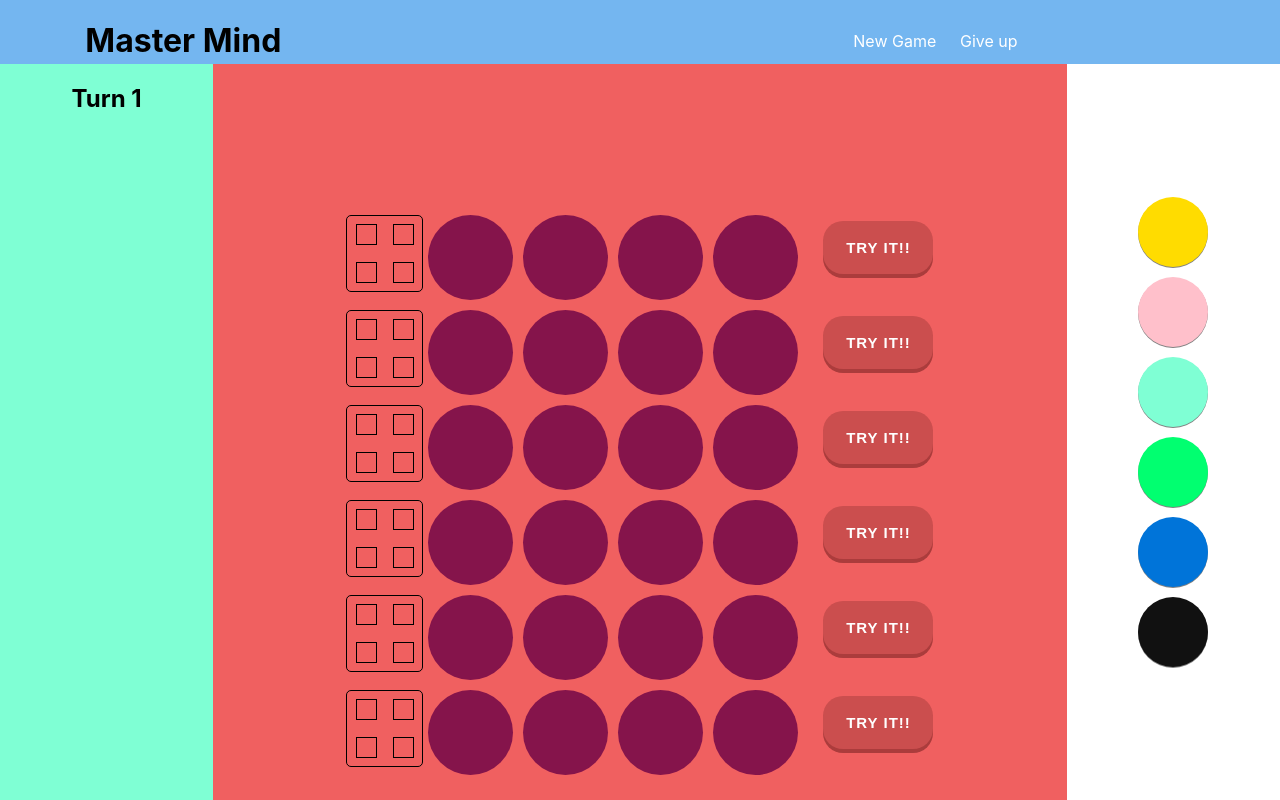
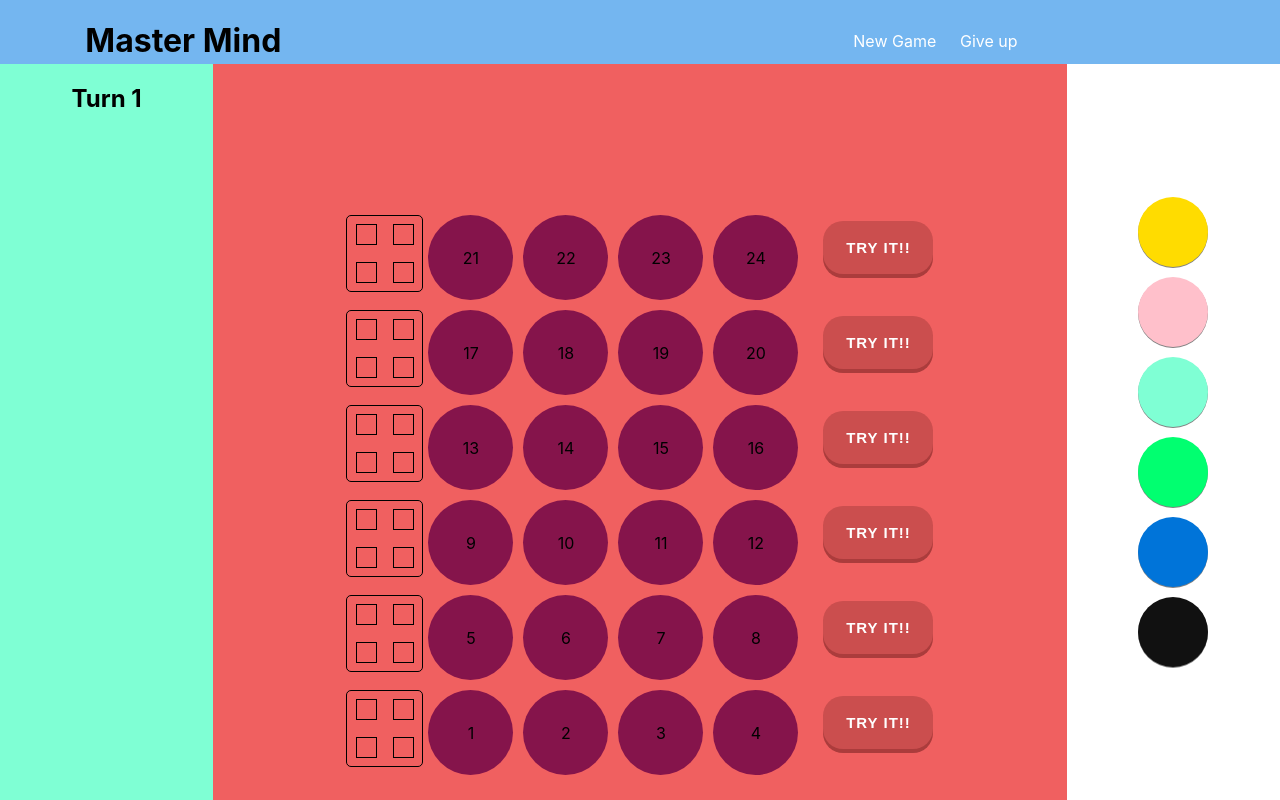
Before and after one commit to michaelkosak2606/masterMindGameWithReact, a React (Create React App) app: page / in a window 1280 px wide. Built offline with nearby package versions, Linux system fonts and the light colour scheme.

Commit message:
refactored state, App.js and GameRow.js, added nextStep Function

```diff
--- a/src/App.js
+++ b/src/App.js
@@ -7,15 +7,67 @@ import './App.css';
 
 class App extends Component {
   state = {
-    turn: 1,
-    colors:
-      [
-        { id: 1, color: null },
-        { id: 2, color: null },
-        { id: 3, color: null },
-        { id: 4, color: null }
-      ],
-    gamerows: [null, "inactive", "inactive", "inactive", "inactive", "inactive"],
+    turn: 0,
+
+    // gamerows: [null, "inactive", "inactive", "inactive", "inactive", "inactive"],
+
+    gamerows: [
+      {
+        status: null,
+        colors: [
+          { id: 1, color: null },
+          { id: 2, color: null },
+          { id: 3, color: null },
+          { id: 4, color: null }
+        ]
+      },
+      {
+        status: "inactive",
+        colors: [
+          { id: 5, color: null },
+          { id: 6, color: null },
+          { id: 7, color: null },
+          { id: 8, color: null }
+        ]
+      },
+      {
+        status: "inactive",
+        colors: [
+          { id: 9, color: null },
+          { id: 10, color: null },
+          { id: 11, color: null },
+          { id: 12, color: null }
+        ]
+      },
+      {
+        status: "inactive",
+        colors: [
+          { id: 13, color: null },
+          { id: 14, color: null },
+          { id: 15, color: null },
+          { id: 16, color: null }
+        ]
+      },
+      {
+        status: "inactive",
+        colors: [
+          { id: 17, color: null },
+          { id: 18, color: null },
+          { id: 19, color: null },
+          { id: 20, color: null }
+        ]
+      },
+      {
+        status: "inactive",
+        colors: [
+          { id: 21, color: null },
+          { id: 22, color: null },
+          { id: 23, color: null },
+          { id: 24, color: null }
+        ]
+      },
+
+    ],
     figuren: ["#FFDC00", "pink", "aquamarine", "#01FF70", "#0074D9", "#111111"]
   }
   onDragOverHandler = event => {
@@ -27,11 +79,32 @@ class App extends Component {
   }
   onDropHandler = (event, indexOfDropCircle) => {
     let colorDragged = event.dataTransfer.getData("colorDragged")
-    let colors = this.state.colors.map(color => { return { ...color } })
-    colors[indexOfDropCircle].color = colorDragged
+    let turn = this.state.turn
+    let colorArray = this.state.gamerows[turn].colors.map(color => { return { ...color } })
+    colorArray.find(object => object.id === indexOfDropCircle).color = colorDragged
+
+    //Setting State
+    let gamerows = this.state.gamerows.map(gamerow => { return { ...gamerow } })
+    gamerows[turn].colors = colorArray
+    this.setState({
+      gamerows: gamerows
+    })
+  }
+
+  nextRound = () => {
+    let turn = this.state.turn
+    let gamerows = this.state.gamerows.map(gamerow => { return { ...gamerow } })
+    gamerows[turn].status = "inactive"
+    let nextTurn = turn + 1
+    gamerows[nextTurn].status = null
+
 
     this.setState({
-      colors: colors
+      turn: this.state.turn + 1
+    }, () => {
+      this.setState({
+        gamerows: gamerows
+      })
     })
   }
 
@@ -42,8 +115,9 @@ class App extends Component {
           key={index}
           onDragOver={this.onDragOverHandler}
           onDrop={this.onDropHandler}
-          data={this.state}
-          clickable={row}
+          data={this.state.gamerows[index].colors}
+          clickable={row.status}
+          nextRound={this.nextRound}
         />
       )
     })
--- a/src/components/Button.js
+++ b/src/components/Button.js
@@ -4,7 +4,12 @@ export class Button extends Component {
     render() {
         return (
             <div>
-                <button className="gameHistoryButton"> {this.props.text}</button>
+                <button
+                    className="gameHistoryButton"
+                    onClick={this.props.onClick}
+                >
+                    {this.props.text}
+                </button>
             </div>
         )
     }
--- a/src/components/GameRow.js
+++ b/src/components/GameRow.js
@@ -3,18 +3,21 @@ import Button from './Button'
 
 export class GameRow extends Component {
     render() {
-        const spielFelder = this.props.data.colors.map((colorInside, index) => {
+
+        const spielFelder = this.props.data.map((spielFeld) => {
+
             return (
                 <div
                     className="gameCircle"
-                    key={colorInside.id}
+                    key={spielFeld.id}
                 >
                     <div
                         onDragOver={event => this.props.onDragOver(event)}
-                        onDrop={event => this.props.onDrop(event, index)}
+                        onDrop={event => this.props.onDrop(event, spielFeld.id)}
                         className="circleInside"
-                        style={{ backgroundColor: `${colorInside.color}` }}
+                        style={{ backgroundColor: `${spielFeld.color}` }}
                     >
+                        {spielFeld.id}
                     </div>
                 </div>
             )
@@ -29,7 +32,10 @@ export class GameRow extends Component {
                     <div className="square"></div>
                 </div>
                 {spielFelder}
-                <Button text="Try it!!" />
+                <Button
+                    text="Try it!!"
+                    onClick={this.props.nextRound}
+                />
             </div>
         )
     }
--- a/src/components/InfoBoard.js
+++ b/src/components/InfoBoard.js
@@ -4,7 +4,7 @@ export class InfoBoard extends Component {
     render() {
         return (
             <div className="infoBoard">
-                <h2> Turn {this.props.turnNumber}</h2>
+                <h2> Turn {this.props.turnNumber + 1}</h2>
             </div>
         )
     }
```
